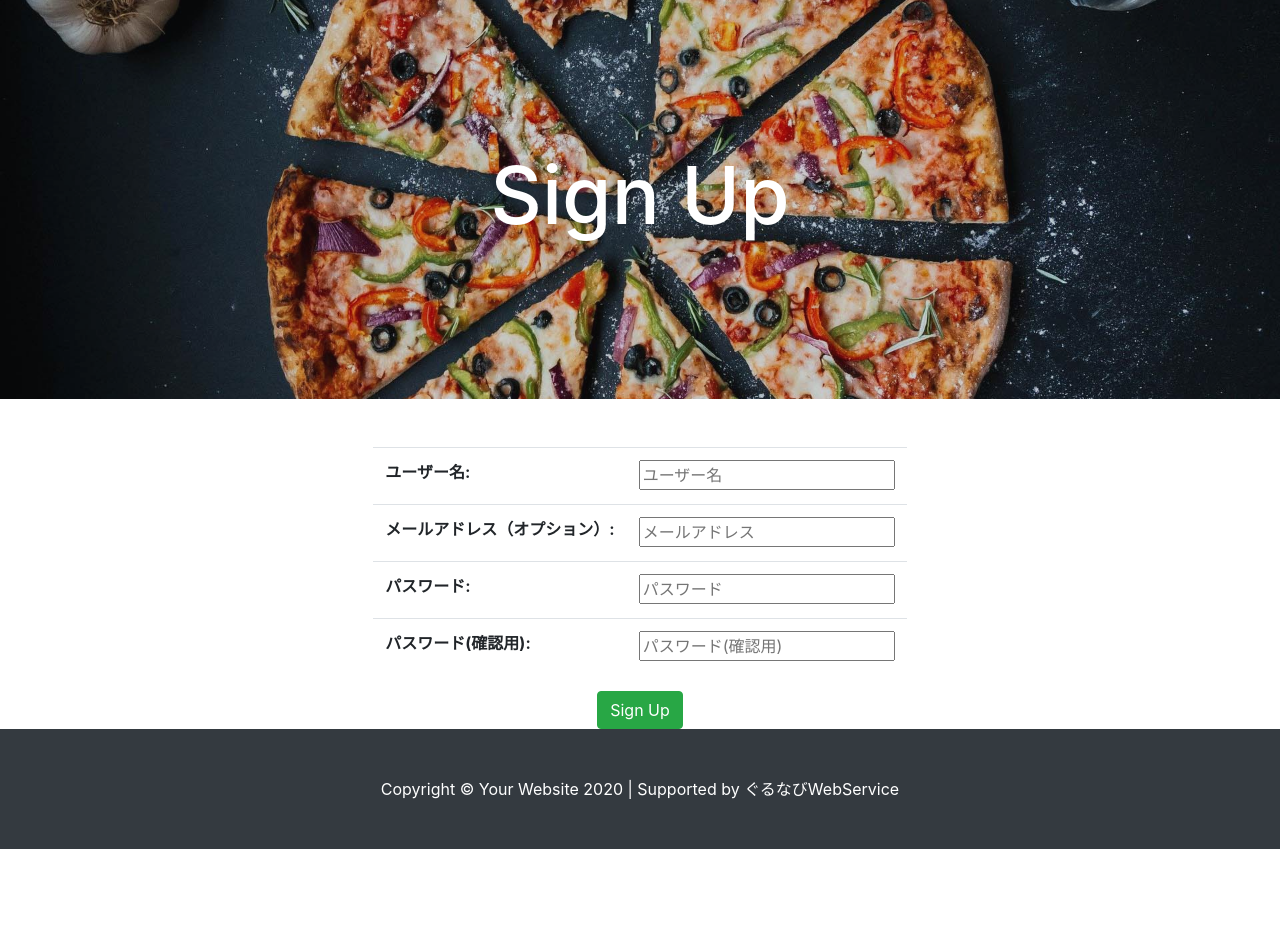
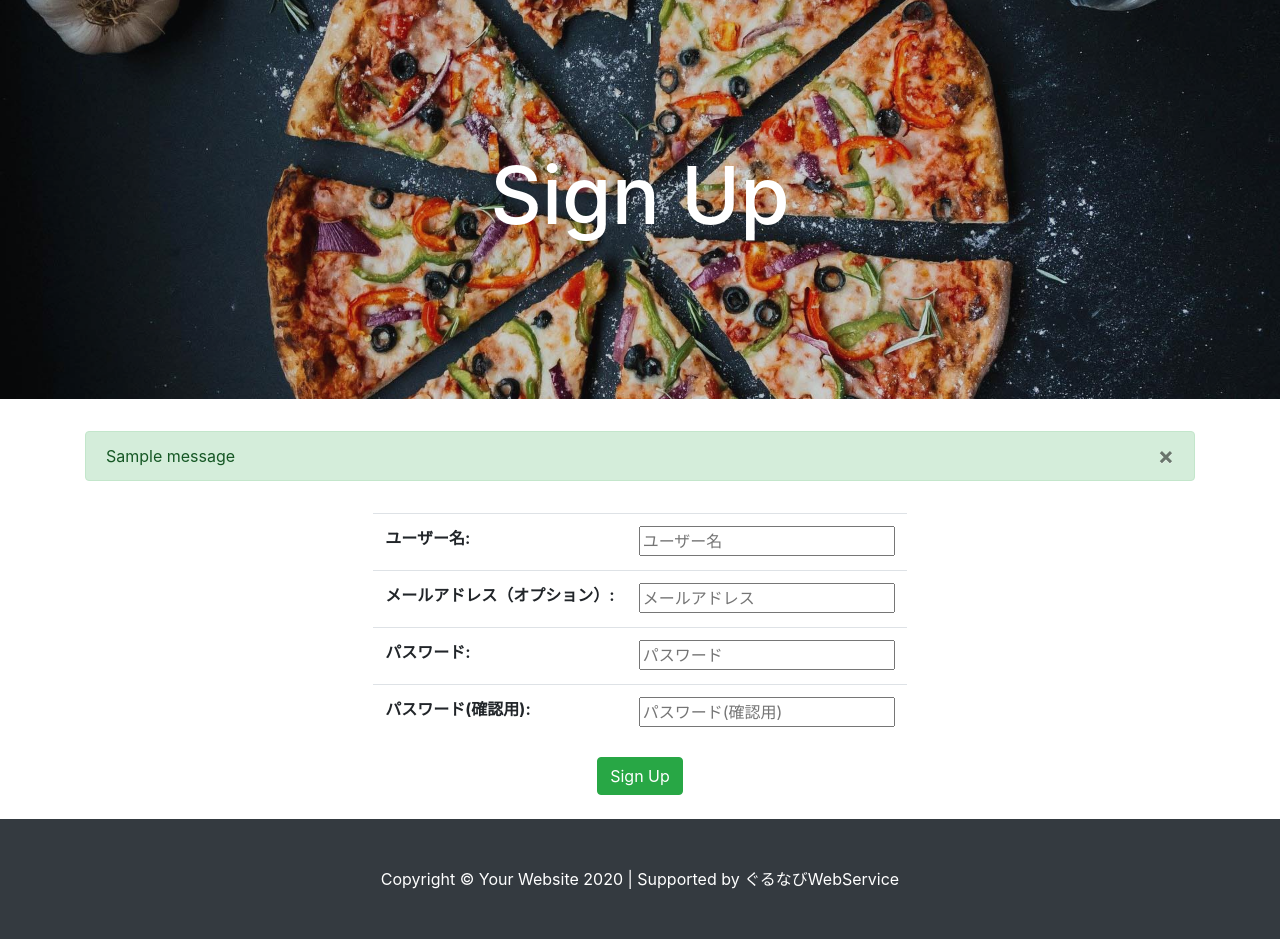
Before and after one commit to haruyasu/django-tabelog, a Django app: page /accounts/signup/ in a window 1280 px wide. Shown: the part 57-996 px from the top of the page. Before the commit the page ends 906 px from the top, so only its background shows below. Run offline with Django 3.2, Linux system fonts and the light colour scheme; tables that the repository leaves empty hold one stand-in row (values such as "Sample post"); one stand-in notice (Sample message) is shown; some libraries are stand-ins or nearby versions.

Commit message:
:zap: バグ修正

```diff
--- a/accounts/templates/account/login.html
+++ b/accounts/templates/account/login.html
@@ -1,7 +1,7 @@
 {% extends "tabelog/base.html" %}
 
 {% block header %}
-<header class="py-5 mb-5 bg-image-full">
+	<header class="py-5 mb-3 bg-image-full">
 		<div class="overlay"></div>
 		<div class="container">
 			<div class="row">
--- a/accounts/templates/account/logout.html
+++ b/accounts/templates/account/logout.html
@@ -1,7 +1,7 @@
 {% extends "tabelog/base.html" %}
 
 {% block header %}
-    <header class="py-5 mb-5 bg-image-full">
+    <header class="py-5 mb-3 bg-image-full">
         <div class="overlay"></div>
         <div class="container">
             <div class="row">
--- a/accounts/templates/account/signup.html
+++ b/accounts/templates/account/signup.html
@@ -1,7 +1,7 @@
 {% extends "tabelog/base.html" %}
 
 {% block header %}
-    <header class="py-5 mb-5 bg-image-full">
+    <header class="py-5 mb-3 bg-image-full">
         <div class="overlay"></div>
         <div class="container">
             <div class="row">
@@ -16,7 +16,7 @@
 {% endblock header %}
 
 {% block content %}
-    <div class="row justify-content-center">
+    <div class="row justify-content-center mb-4">
         <form method="post" action="{% url 'account_signup' %}">
         {% csrf_token %}
         <table class="table">{{ form.as_table }}</table>
--- a/tabelog/context_processors.py
+++ b/tabelog/context_processors.py
@@ -2,10 +2,8 @@ from .models import Pref, Category
 
 
 def common(request):
-    """テンプレートに毎回渡すデータ"""
     context = {
         'pref_list': Pref.objects.all().order_by('pref'),
         'category_list': Category.objects.all().order_by('category_l'),
     }
-
     return context
--- a/tabelog/models.py
+++ b/tabelog/models.py
@@ -30,7 +30,6 @@ SCORE_CHOICES = [
 class Review(models.Model):
     shop_id = models.CharField('店舗ID', max_length=10, blank=False)
     shop_name = models.CharField('店舗名', max_length=200, blank=False)
-    image_url = models.CharField('画像１URL', max_length=300, blank=True)
     user = models.ForeignKey(User, on_delete=models.PROTECT)
     comment = models.TextField(verbose_name='レビューコメント', blank=False)
     score = models.PositiveSmallIntegerField(verbose_name='レビュースコア', choices=SCORE_CHOICES, default='3')
--- a/tabelog/templates/tabelog/base.html
+++ b/tabelog/templates/tabelog/base.html
@@ -42,7 +42,30 @@
 
     <main>
         <div class="container">
-			{% block content %}
+            {% if messages %}
+                <div class="row align-items-center my-3">
+                    <div class="col-12">
+                        <div class="message">
+                            {% for message in messages %}
+                                {% if message.tags == "success" %}
+                                    <div class="alert alert-success" role="alert">
+                                {% elif message.tags == "error" %}
+                                    <div class="alert alert-danger" role="alert">
+                                {% else %}
+                                    <div class="alert alert-info" role="alert">
+                                {% endif %}
+                                        {{ message }}
+                                        <button type="button" class="close" data-dismiss="alert" aria-label="Close">
+                                            <span aria-hidden="true">×</span>
+                                        </button>
+                                    </div>
+                            {% endfor %}
+                        </div>
+                    </div>
+                </div>
+            {% endif %}
+
+            {% block content %}
 			{% endblock content %}
         </div>
     </main>
--- a/tabelog/templates/tabelog/index.html
+++ b/tabelog/templates/tabelog/index.html
@@ -2,7 +2,7 @@
 {% load static %}
 
 {% block header %}
-    <header class="py-5 mb-5 bg-image-full">
+    <header class="py-5 mb-3 bg-image-full">
         <div class="overlay"></div>
         <div class="container">
             <div class="row">
--- a/tabelog/templates/tabelog/shop_info.html
+++ b/tabelog/templates/tabelog/shop_info.html
@@ -135,6 +135,7 @@
                         <form class="login-form" action="" method="POST">
                             {{ review_form.non_field_errors }}
                             <div class="evaluation">
+                                <input type="hidden" name="score" value="3">
                                 <input id="score1" type="radio" name="score" value="5" />
                                 <label for="score1"><span class="text">最高</span>★</label>
                                 <input id="score2" type="radio" name="score" value="4" />
--- a/tabelog/urls.py
+++ b/tabelog/urls.py
@@ -5,7 +5,4 @@ urlpatterns = [
     path('', views.IndexView.as_view(), name='index'),
     path('search', views.Search, name='search'),
     path('shop_info/<str:restid>', views.ShopInfo, name='shop_info'),
-    # path('signup/', views.SignUp.as_view(), name='signup'),
-    # path('login/', views.Login.as_view(), name='login'),
-    # path('logout/', views.Logout.as_view(), name='logout'),
 ]
```
Also changed, not shown: tabelog/forms.py (+7 -24 lines), tabelog/views.py (+15 -49 lines), tabelog/migrations/0003_remove_review_image_url.py (added). Lines whose indentation alone changed are shown as unchanged.
